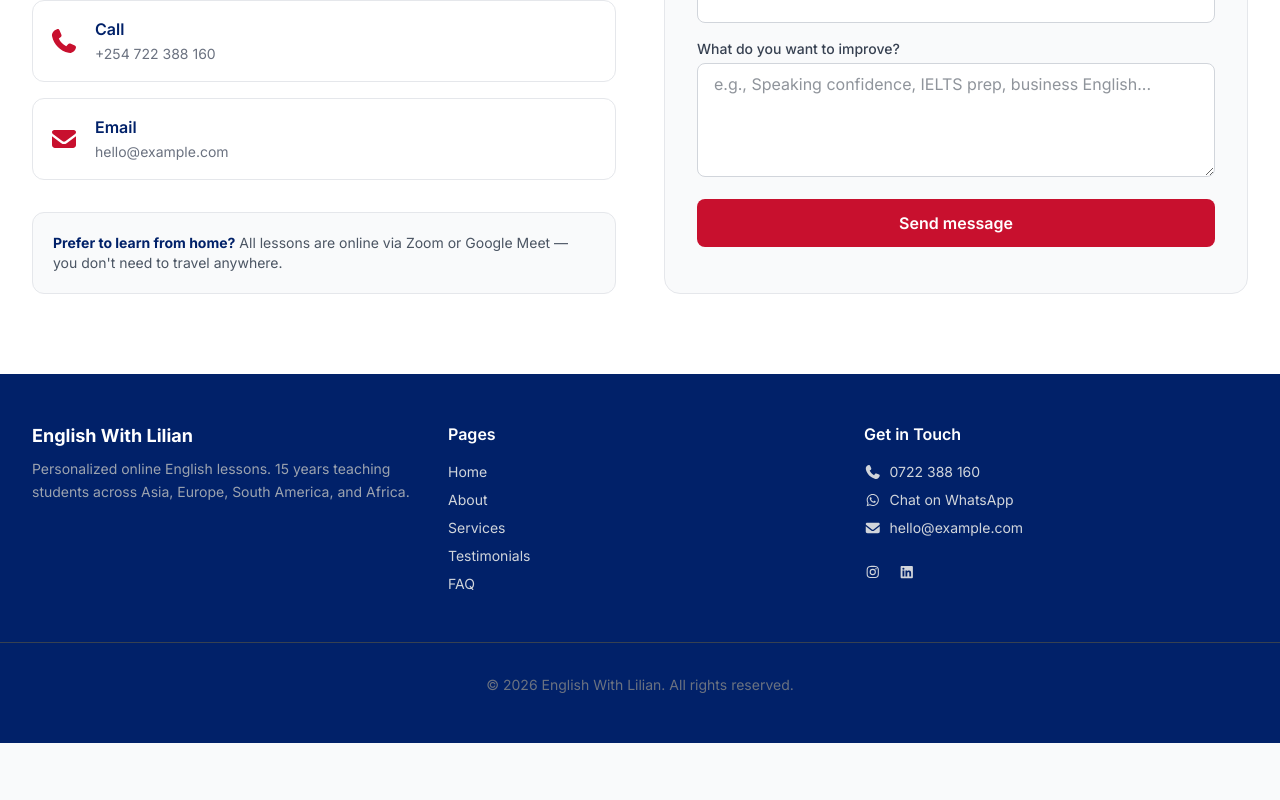
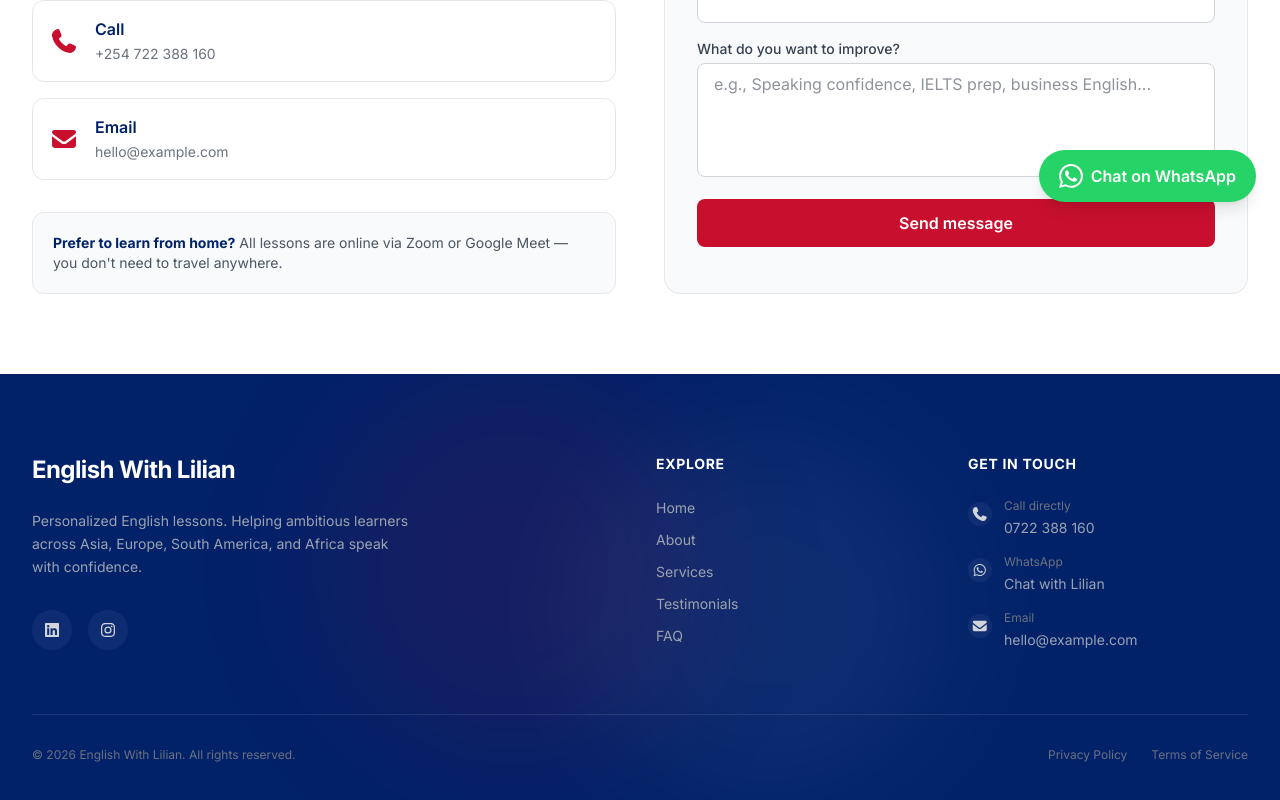
Before and after one commit to csandrew/englishwithlilian, a Next.js app: page /contact in a window 1280 px wide. Shown: the part 574-1374 px from the top of the page. Before the commit the page ends 1317 px from the top, so only its background shows below. Built offline with nearby package versions, Linux system fonts and the light colour scheme.

Commit message:
Describe what you changed

```diff
--- a/package.json
+++ b/package.json
@@ -16,6 +16,7 @@
     "@fortawesome/react-fontawesome": "^3.5.0",
     "clsx": "^2.1.1",
     "framer-motion": "^13.0.0",
+    "lucide-react": "^1.61.0",
     "next": "16.3.0",
     "react": "19.2.8",
     "react-dom": "19.2.8",
--- a/src/app/layout.tsx
+++ b/src/app/layout.tsx
@@ -4,12 +4,32 @@ import { Inter } from "next/font/google";
 import "./globals.css";
 import Header from "@/components/layout/Header";
 import Footer from "@/components/layout/Footer";
+import WhatsAppButton from "@/components/ui/WhatsAppButton";
 
 const inter = Inter({ subsets: ["latin"], variable: "--font-inter" });
 
 export const metadata: Metadata = {
-  title: "English With Lilian | English Tutor",
-  description: "Personalized English lessons for ambitious learners. Go from zero to confident, advanced English.",
+  title: {
+    default: "English With Lilian | Online English Tutor",
+    template: "%s | English With Lilian",
+  },
+  description:
+    "15 years teaching English as a foreign language to students across Asia, Europe, South America, and Africa. Personalized online lessons for speaking, listening, reading, writing, grammar, vocabulary, IELTS, and TOEFL.",
+  keywords: [
+    "English tutor",
+    "online English lessons",
+    "IELTS preparation",
+    "TOEFL preparation",
+    "English speaking practice",
+    "learn English online",
+    "British English tutor",
+  ],
+  openGraph: {
+    title: "English With Lilian | Online English Tutor",
+    description:
+      "15 years helping learners speak English with confidence. Personalized 1:1 online lessons.",
+    type: "website",
+  },
 };
 
 export default function RootLayout({
@@ -18,11 +38,12 @@ export default function RootLayout({
   children: React.ReactNode;
 }) {
   return (
-    <html lang="en" className={`${inter.variable}`}>
+    <html lang="en" className={inter.variable}>
       <body className="flex flex-col min-h-screen">
         <Header />
         <main className="grow">{children}</main>
         <Footer />
+        <WhatsAppButton />
       </body>
     </html>
   );
--- a/src/components/layout/Footer.tsx
+++ b/src/components/layout/Footer.tsx
@@ -3,89 +3,136 @@ import Link from "next/link";
 import { FontAwesomeIcon } from "@fortawesome/react-fontawesome";
 import { faEnvelope, faPhone } from "@fortawesome/free-solid-svg-icons";
 import {
-  faInstagram,
   faLinkedin,
   faWhatsapp,
+  faInstagram
 } from "@fortawesome/free-brands-svg-icons";
 
 export default function Footer() {
+  const currentYear = new Date().getFullYear();
+
   return (
-    <footer className="bg-uk-navy text-grey-300 py-12">
-      <div className="container-custom grid grid-cols-1 md:grid-cols-3 gap-8">
-        {/* Brand */}
-        <div>
-          <h4 className="text-uk-white font-bold text-lg mb-2">English With Lilian</h4>
-          <p className="text-sm text-grey-400 leading-relaxed">
-            Personalized online English lessons. 15 years teaching students across
-            Asia, Europe, South America, and Africa.
+    <footer className="bg-uk-navy relative overflow-hidden pt-20 pb-10">
+      {/* Decorative background blur */}
+      <div className="absolute top-0 left-1/4 w-96 h-96 bg-uk-red/10 rounded-full blur-3xl -z-0 pointer-events-none" />
+      <div className="absolute bottom-0 right-1/4 w-96 h-96 bg-uk-white/5 rounded-full blur-3xl -z-0 pointer-events-none" />
+
+      <div className="container-custom relative z-10">
+        <div className="grid grid-cols-1 md:grid-cols-2 lg:grid-cols-4 gap-12 lg:gap-8 mb-16">
+
+          {/* Brand Column */}
+          <div className="lg:col-span-2">
+            <Link href="/" className="inline-flex flex-col mb-6">
+              <span className="text-2xl font-bold text-uk-white tracking-tight">
+                English With Lilian
+              </span>
+
+            </Link>
+            <p className="text-grey-400 text-sm leading-relaxed max-w-sm mb-8">
+              Personalized English lessons. Helping ambitious learners across Asia, Europe, South America, and Africa speak with confidence.
             </p>
+
+            {/* Social Icons */}
+            <div className="flex gap-4">
+              <a href="#" aria-label="LinkedIn" className="flex items-center justify-center w-10 h-10 rounded-full bg-white/5 text-grey-300 hover:bg-uk-red hover:text-white transition-all duration-300">
+                <FontAwesomeIcon icon={faLinkedin} className="w-4 h-4" />
+              </a>
+              <a href="#" aria-label="Instagram" className="flex items-center justify-center w-10 h-10 rounded-full bg-white/5 text-grey-300 hover:bg-uk-red hover:text-white transition-all duration-300">
+                <FontAwesomeIcon icon={faInstagram} className="w-4 h-4" />
+              </a>
+            </div>
           </div>
 
-        {/* Navigation */}
+          {/* Quick Links */}
           <div>
-          <h4 className="text-uk-white font-semibold mb-4">Pages</h4>
-          <ul className="space-y-2 text-sm">
-            <li><Link href="/" className="hover:text-uk-white transition-colors">Home</Link></li>
-            <li><Link href="/about" className="hover:text-uk-white transition-colors">About</Link></li>
-            <li><Link href="/services" className="hover:text-uk-white transition-colors">Services</Link></li>
-            <li><Link href="/testimonials" className="hover:text-uk-white transition-colors">Testimonials</Link></li>
-            <li><Link href="/faq" className="hover:text-uk-white transition-colors">FAQ</Link></li>
+            <h4 className="text-uk-white font-bold text-sm tracking-wider uppercase mb-6">
+              Explore
+            </h4>
+            <ul className="space-y-3 text-sm">
+              {['Home', 'About', 'Services', 'Testimonials', 'FAQ'].map((item) => (
+                <li key={item}>
+                  <Link
+                    href={item === 'Home' ? '/' : `/${item.toLowerCase()}`}
+                    className="text-grey-400 hover:text-uk-white transition-colors flex items-center gap-2 group"
+                  >
+
+                    {item}
+                  </Link>
+                </li>
+              ))}
             </ul>
           </div>
 
-        {/* Contact */}
+          {/* Contact Details */}
           <div>
-          <h4 className="text-uk-white font-semibold mb-4">Get in Touch</h4>
-          <ul className="space-y-2 text-sm">
+            <h4 className="text-uk-white font-bold text-sm tracking-wider uppercase mb-6">
+              Get in Touch
+            </h4>
+            <ul className="space-y-4 text-sm">
               <li>
                 <a
                   href="tel:+254722388160"
-                className="hover:text-uk-white transition-colors flex items-center gap-2"
+                  className="text-grey-400 hover:text-uk-white transition-colors flex items-start gap-3 group"
                 >
-                <FontAwesomeIcon icon={faPhone} aria-hidden="true" /> 0722 388 160
+                  <span className="mt-1 flex items-center justify-center w-6 h-6 rounded-full bg-white/5 group-hover:bg-uk-red transition-colors">
+                    <FontAwesomeIcon icon={faPhone} className="w-3 h-3 text-grey-300 group-hover:text-white" />
+                  </span>
+                  <span>
+                    <span className="block text-xs text-grey-500 mb-1">Call directly</span>
+                    0722 388 160
+                  </span>
                 </a>
               </li>
+
               <li>
                 <a
-                href="https://wa.me/254722388160?text=Hi%20Lilian!%20I'd%20like%20to%20book%20a%20lesson."
+                  href="https://wa.me/254722388160"
                   target="_blank"
                   rel="noreferrer"
-                className="hover:text-uk-white transition-colors flex items-center gap-2"
+                  className="text-grey-400 hover:text-uk-white transition-colors flex items-start gap-3 group"
                 >
-                <FontAwesomeIcon icon={faWhatsapp} aria-hidden="true" /> Chat on WhatsApp
+                  <span className="mt-1 flex items-center justify-center w-6 h-6 rounded-full bg-white/5 group-hover:bg-[#25D366] transition-colors">
+                    <FontAwesomeIcon icon={faWhatsapp} className="w-3 h-3 text-grey-300 group-hover:text-white" />
+                  </span>
+                  <span>
+                    <span className="block text-xs text-grey-500 mb-1">WhatsApp</span>
+                    Chat with Lilian
+                  </span>
                 </a>
               </li>
+
               <li>
                 <a
                   href="mailto:hello@example.com"
-                className="hover:text-uk-white transition-colors flex items-center gap-2"
+                  className="text-grey-400 hover:text-uk-white transition-colors flex items-start gap-3 group"
                 >
-                <FontAwesomeIcon icon={faEnvelope} aria-hidden="true" /> hello@example.com
+                  <span className="mt-1 flex items-center justify-center w-6 h-6 rounded-full bg-white/5 group-hover:bg-uk-red transition-colors">
+                    <FontAwesomeIcon icon={faEnvelope} className="w-3 h-3 text-grey-300 group-hover:text-white" />
+                  </span>
+                  <span>
+                    <span className="block text-xs text-grey-500 mb-1">Email</span>
+                    hello@example.com
+                  </span>
                 </a>
               </li>
             </ul>
-
-          <div className="pt-6 flex gap-4 text-sm">
-            <a
-              href="#"
-              aria-label="Instagram"
-              className="hover:text-uk-white transition-colors"
-            >
-              <FontAwesomeIcon icon={faInstagram} aria-hidden="true" />
-            </a>
-            <a
-              href="#"
-              aria-label="LinkedIn"
-              className="hover:text-uk-white transition-colors"
-            >
-              <FontAwesomeIcon icon={faLinkedin} aria-hidden="true" />
-            </a>
-          </div>
           </div>
         </div>
 
-      <div className="container-custom mt-12 pt-8 border-t border-grey-700 text-sm text-center text-grey-500">
-        &copy; {new Date().getFullYear()} English With Lilian. All rights reserved.
+        {/* Bottom Bar */}
+        <div className="pt-8 border-t border-white/10 flex flex-col md:flex-row justify-between items-center gap-4 text-xs text-grey-500">
+          <p>
+            &copy; {currentYear} English With Lilian. All rights reserved.
+          </p>
+          <div className="flex gap-6">
+            <Link href="/privacy" className="hover:text-grey-300 transition-colors">
+              Privacy Policy
+            </Link>
+            <Link href="/terms" className="hover:text-grey-300 transition-colors">
+              Terms of Service
+            </Link>
+          </div>
+        </div>
       </div>
     </footer>
   );
--- a/src/components/sections/Hero.tsx
+++ b/src/components/sections/Hero.tsx
@@ -54,7 +54,7 @@ export default function Hero() {
       <section className="bg-uk-white border-b border-grey-200 py-8">
         <div className="container-custom grid grid-cols-2 md:grid-cols-4 gap-6 text-center">
           <div>
-            <span className="block text-3xl font-bold text-uk-navy">15</span>
+            <span className="block text-3xl font-bold text-uk-navy">15+</span>
             <span className="text-sm text-grey-500">Years Teaching</span>
           </div>
           <div>
--- /dev/null
+++ b/src/components/ui/WhatsAppButton.tsx
@@ -0,0 +1,29 @@
+// src/components/ui/WhatsAppButton.tsx
+export default function WhatsAppButton() {
+  const phoneNumber = "254722388160";
+  const message = encodeURIComponent(
+    "Hi Lilian! I'd like to know more about your English lessons."
+  );
+  const whatsappUrl = `https://wa.me/${phoneNumber}?text=${message}`;
+
+  return (
+    <a
+      href={whatsappUrl}
+      target="_blank"
+      rel="noopener noreferrer"
+      aria-label="Chat on WhatsApp"
+      className="fixed bottom-6 right-6 z-50 flex items-center gap-2 rounded-full bg-[#25D366] p-4 sm:px-5 sm:py-3.5 font-semibold text-white shadow-lg transition-all duration-300 hover:-translate-y-1 hover:bg-[#20bd5a] hover:shadow-xl"
+    >
+      {/* Official WhatsApp logo */}
+      <svg
+        viewBox="0 0 24 24"
+        fill="currentColor"
+        className="h-6 w-6"
+        aria-hidden="true"
+      >
+        <path d="M17.472 14.382c-.297-.149-1.758-.867-2.03-.967-.273-.099-.471-.148-.67.15-.197.297-.767.966-.94 1.164-.173.199-.347.223-.644.075-.297-.15-1.255-.463-2.39-1.475-.883-.788-1.48-1.761-1.653-2.059-.173-.297-.018-.458.13-.606.134-.133.298-.347.446-.52.149-.174.198-.298.298-.497.099-.198.05-.371-.025-.52-.075-.149-.669-1.612-.916-2.207-.242-.579-.487-.5-.669-.51-.173-.008-.371-.01-.57-.01-.198 0-.52.074-.792.372-.272.297-1.04 1.016-1.04 2.479 0 1.462 1.065 2.875 1.213 3.074.149.198 2.096 3.2 5.077 4.487.709.306 1.262.489 1.694.625.712.227 1.36.195 1.871.118.571-.085 1.758-.719 2.006-1.413.248-.694.248-1.289.173-1.413-.074-.124-.272-.198-.57-.347m-5.421 7.403h-.004a9.87 9.87 0 01-5.031-1.378l-.361-.214-3.741.982.998-3.648-.235-.374a9.86 9.86 0 01-1.51-5.26c.001-5.45 4.436-9.884 9.888-9.884 2.64 0 5.122 1.03 6.988 2.898a9.825 9.825 0 012.893 6.994c-.003 5.45-4.437 9.884-9.885 9.884m8.413-18.297A11.815 11.815 0 0012.05 0C5.495 0 .16 5.335.157 11.892c0 2.096.547 4.142 1.588 5.945L.057 24l6.305-1.654a11.882 11.882 0 005.683 1.448h.005c6.554 0 11.89-5.335 11.893-11.893a11.821 11.821 0 00-3.48-8.413Z" />
+      </svg>
+      <span className="hidden sm:inline">Chat on WhatsApp</span>
+    </a>
+  );
+}
```
Also changed, not shown: 1 other file (tests, documents, lock files or other folders). Lines whose indentation alone changed are shown as unchanged.
